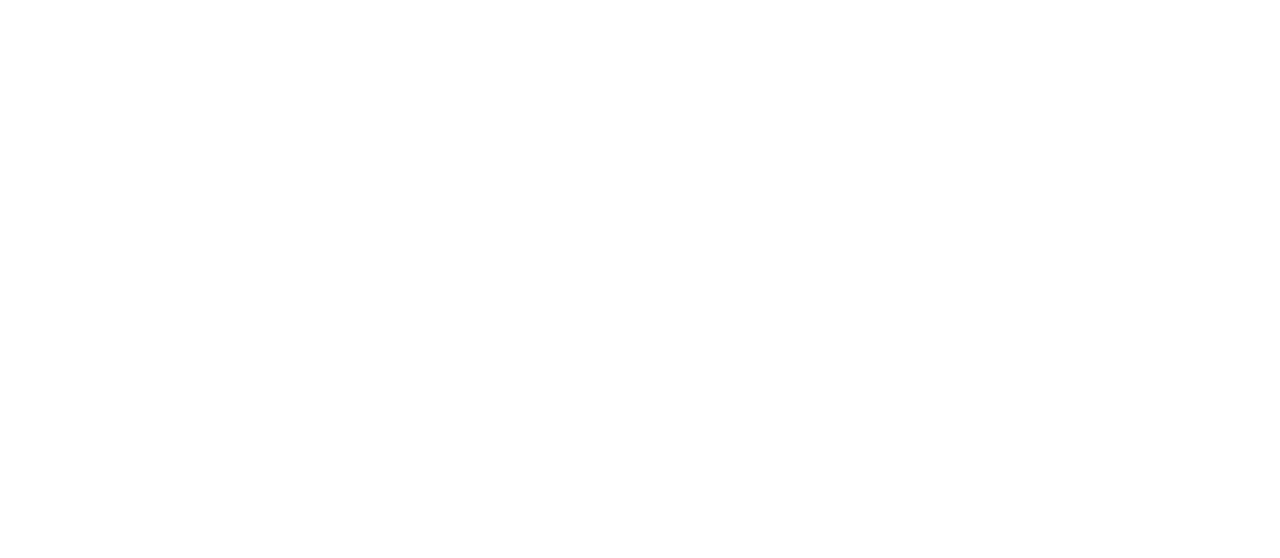
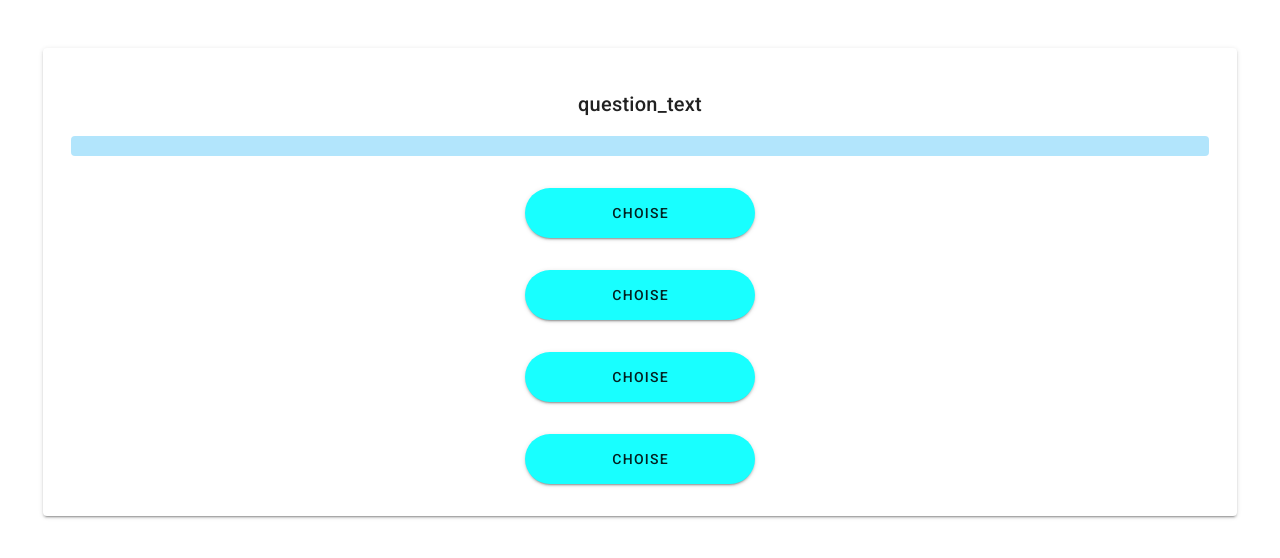
Before and after one commit to ShimaBee/credit_diagnosis, a Nuxt app in the folder front/nuxt_app/: page /question in a window 1280 px wide. Before the commit this address had no page. Shown: the top 558 px of the page. Built offline with nearby package versions, Linux system fonts and the light colour scheme.

Commit message:
question.vueの大まかなレイアウト

```diff
--- /dev/null
+++ b/front/nuxt_app/pages/question.vue
@@ -0,0 +1,61 @@
+<<template>
+  <v-app>
+    <v-content class="bg">
+      <div class="d-flex justify-center mx-3">
+        <v-card class="mt-12" width="95%">
+          <v-card-title class="d-flex justify-center pt-10">question_text</v-card-title>
+          <div class="mx-7 mb-8">
+            <v-progress-linear
+              color="light-blue"
+              height="20"
+              v-bind:value="progress_percentage"
+              rounded
+              striped
+            ></v-progress-linear>
+          </div>
+
+            <div class="d-flex justify-center">
+              <v-btn
+                width="230"
+                height="50"
+                rounded
+                class="cyan accent-2 mb-8"
+              >choise</v-btn>
+            </div>
+
+             <div class="d-flex justify-center">
+              <v-btn
+                width="230"
+                height="50"
+                rounded
+                class="cyan accent-2 mb-8"
+              >choise</v-btn>
+            </div>
+
+             <div class="d-flex justify-center">
+              <v-btn
+                width="230"
+                height="50"
+                rounded
+                class="cyan accent-2 mb-8"
+              >choise</v-btn>
+            </div>
+
+             <div class="d-flex justify-center">
+              <v-btn
+                width="230"
+                height="50"
+                rounded
+                class="cyan accent-2 mb-8"
+              >choise</v-btn>
+            </div>
+
+        </v-card>
+      </div>
+    </v-content>
+  </v-app>
+</template>
+
+<script>
+export default {};
+</script>
```
